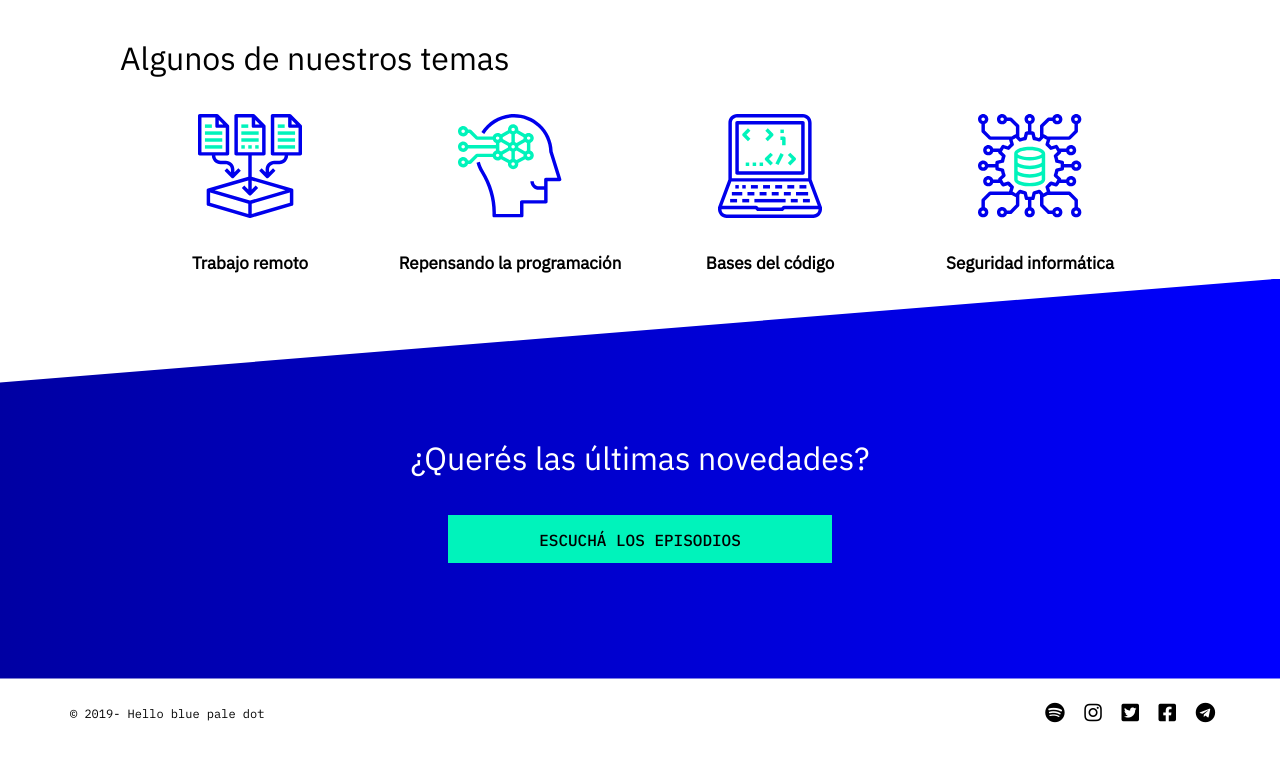
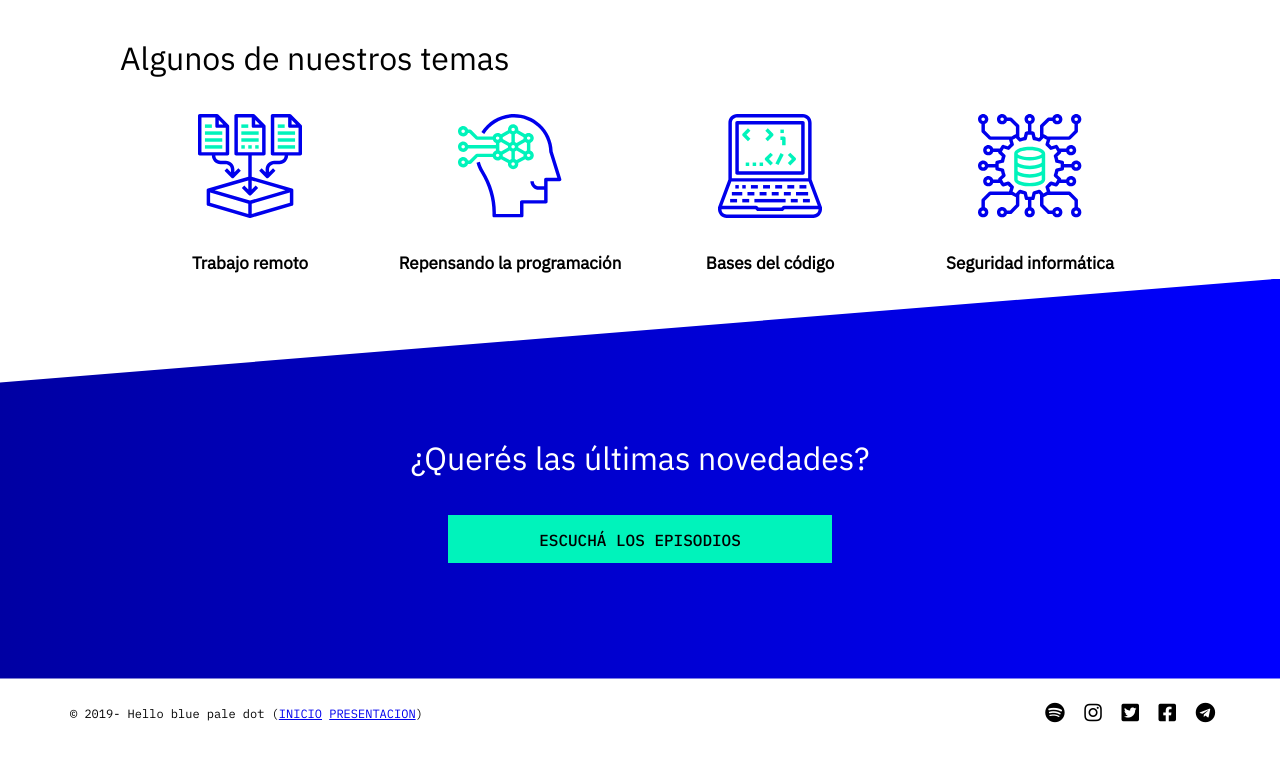
Before and after one commit to megagringa/PodcastJPL, a plain HTML site: page index.html in a window 1280 px wide. Shown: the part 2457-3218 px from the top of the page. Drawn offline with Linux system fonts and the light colour scheme.

Commit message:
Update index.html

```diff
--- a/index.html
+++ b/index.html
@@ -117,7 +117,7 @@
     </div>
     <!--7.Footer-->
     <footer>
-        <p>&copy; 2019- Hello blue pale dot</p>
+        <p>&copy; 2019- Hello blue pale dot (<a href="https://megagringa.github.io/IngPrograms/index.html">INICIO</a> <a href="https://megagringa.github.io/Presentacion/index.html">PRESENTACION</a>)</p>
         <div class="icon">
             <a href="https://www.spotify.com/" target="blank"><i class="fab fa-spotify"></i></a>
             <a href="https://www.instagram.com/" target="blank"><i class="fab fa-instagram"></i></a>
```
